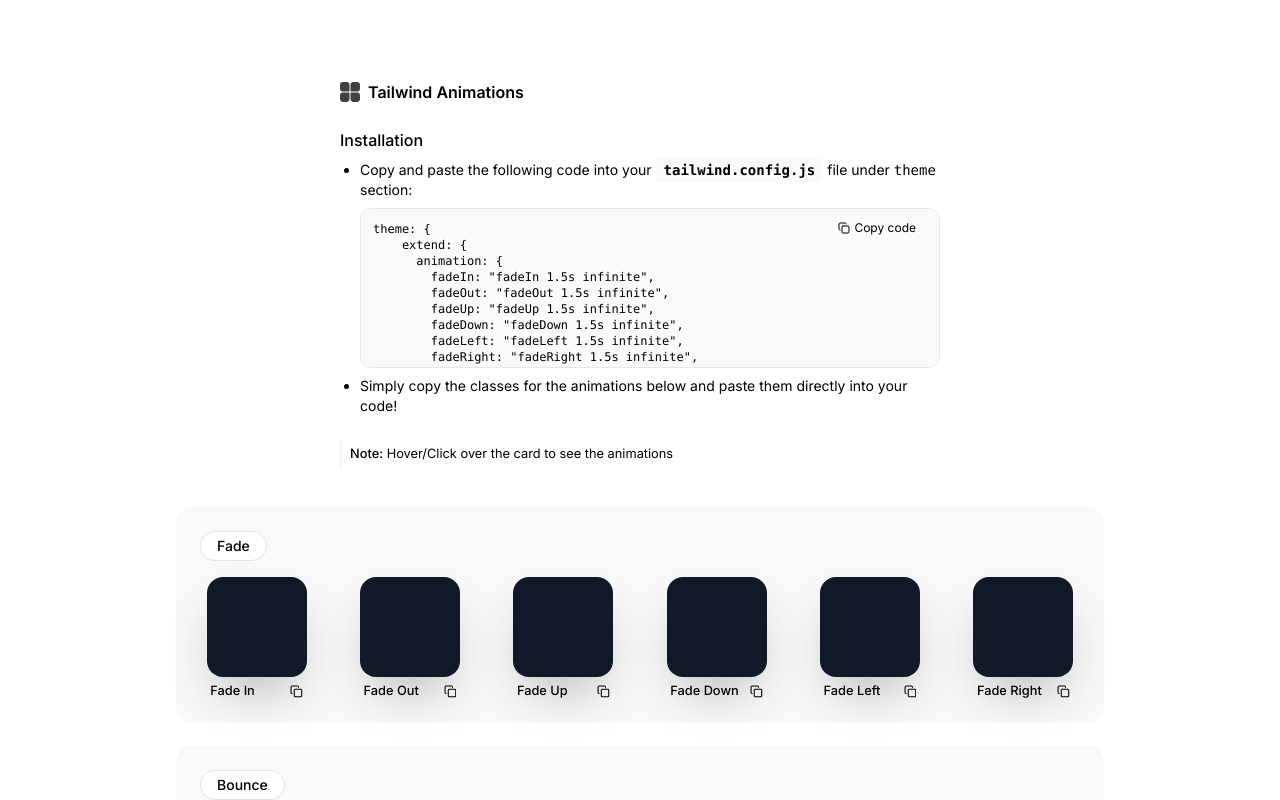
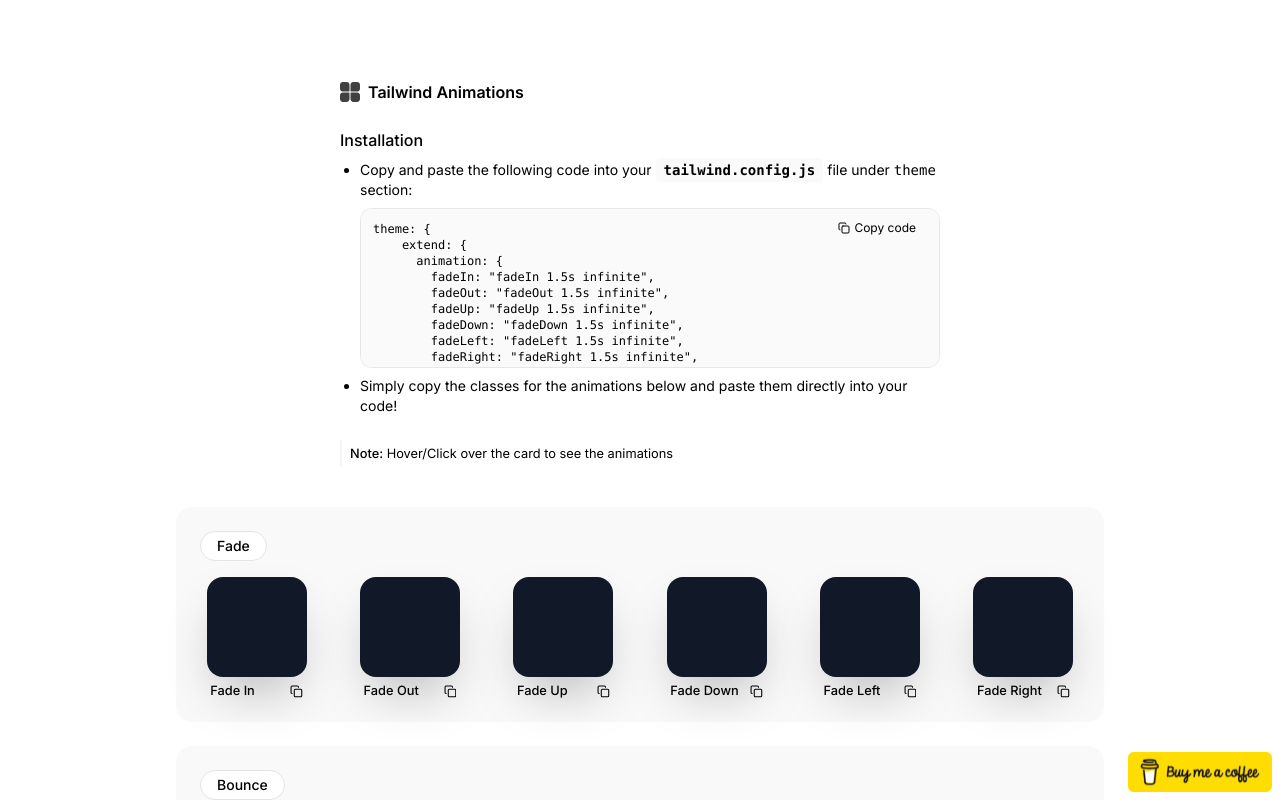
Before and after one commit to PraveenShinde3/tailwind-animations, a Next.js app: page / in a window 1280 px wide. Shown: the top 800 px of the page. Built offline with nearby package versions, Linux system fonts and the light colour scheme.

Commit message:
feat: Added Buy Me a Coffee

```diff
--- a/src/app/page.js
+++ b/src/app/page.js
@@ -1,3 +1,4 @@
+import BuyMeCoffee from "@/components/BuyMeCoffee";
 import CardHolder from "@/components/CardHolder";
 import Header from "@/components/Header";
 import Link from "next/link";
@@ -7,6 +8,7 @@
     <div className="mx-auto container  min-h-screen py-8 pb-20 gap-16 sm:py-20 font-[family-name:var(--font-geist-sans)]">
       <header className="flex gap-4 items-center px-6 sm:px-16 md:px-40 lg:px-60 xl:px-80 sm:gap-6 ">
         <Header />
+        <BuyMeCoffee />
       </header>
       <main className="flex mx-6 sm:mx-12 md:mx-24 lg:mx-32 xl:mx-44 flex-col gap-8 py-10 items-center sm:items-start">
         <CardHolder />
--- /dev/null
+++ b/src/components/BuyMeCoffee.js
@@ -0,0 +1,19 @@
+import Image from "next/image";
+import React from "react";
+import buymeacoffee from "../../public/BuyMeACoffee.svg";
+
+const BuyMeCoffee = () => {
+  return (
+    <div className="flex justify-center z-30 mt-8 fixed bottom-2 right-2">
+      <a href="https://www.buymeacoffee.com/praveenshinde" target="_blank">
+        <Image
+          src={buymeacoffee}
+          alt="Buy Me A Coffee"
+          className="w-24 sm:w-36"
+        />
+      </a>
+    </div>
+  );
+};
+
+export default BuyMeCoffee;
```
Also changed, not shown: public/BuyMeACoffee.svg (added).
